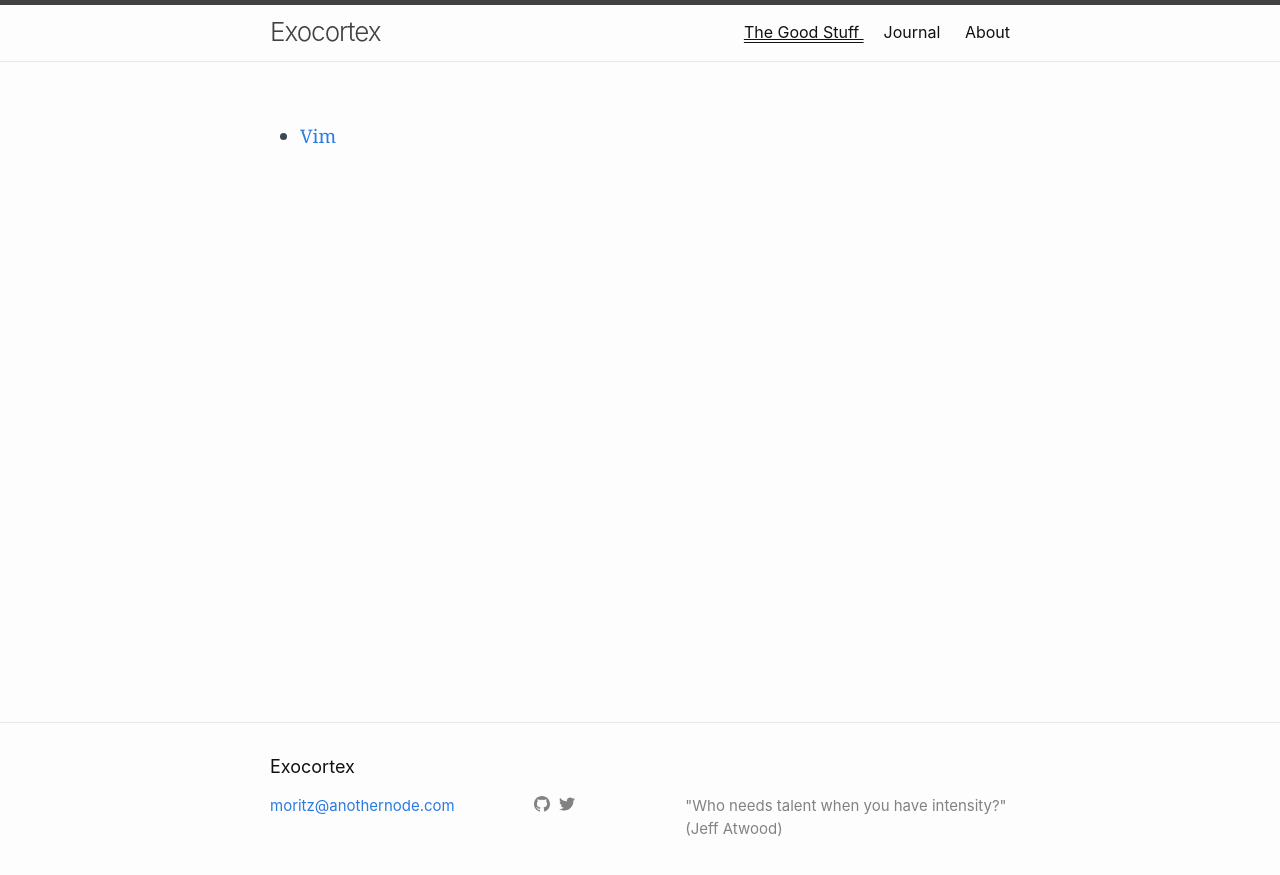
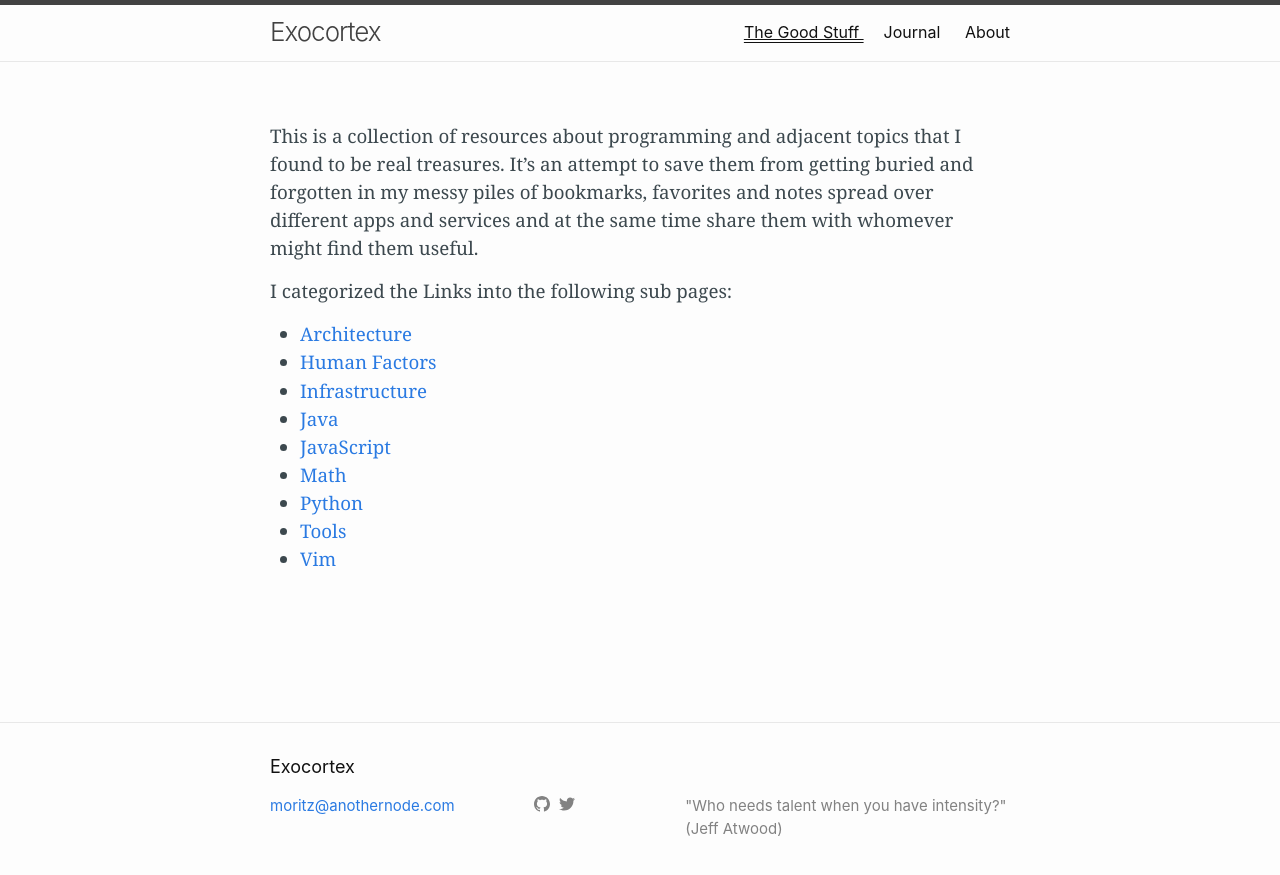
Before and after one commit to anothernode/exocortex-jekyll, a Jekyll site: the page built from the-good-stuff.md, in a window 1280 px wide. Shown: the top 875 px of the page. Built offline with Jekyll 4.4.1, drawn with Linux system fonts in a browser that asks for light colours.

Commit message:
Add some good stuff

```diff
--- a/the-good-stuff.md
+++ b/the-good-stuff.md
@@ -4,4 +4,22 @@ nav_id: the-good-stuff
 permalink: /the-good-stuff/
 ---
 
+<!-- markdownlint-disable MD041  -->
+
+This is a collection of resources about programming and adjacent topics that I
+found to be real treasures. It's an attempt to save them from getting buried and
+forgotten in my messy piles of bookmarks, favorites and notes spread over
+different apps and services and at the same time share them with whomever might
+find them useful.
+
+I categorized the Links into the following sub pages:
+
+- [Architecture](/the-good-stuff/architecture.html)
+- [Human Factors](/the-good-stuff/human-factors.html)
+- [Infrastructure](/the-good-stuff/infrastructure.html)
+- [Java](/the-good-stuff/java.html)
+- [JavaScript](/the-good-stuff/javascript.html)
+- [Math](/the-good-stuff/math.html)
+- [Python](/the-good-stuff/python.html)
+- [Tools](/the-good-stuff/tools.html)
 - [Vim](/the-good-stuff/vim.html)
```
Also changed, not shown: about.md (+2 -0 lines), the-good-stuff/architecture.md (added, +8 -0 lines), the-good-stuff/human-factors.md (added, +8 -0 lines), the-good-stuff/infrastructure.md (added, +8 -0 lines), the-good-stuff/java.md (added, +6 -0 lines), the-good-stuff/javascript.md (added, +8 -0 lines), the-good-stuff/math.md (added, +8 -0 lines), the-good-stuff/python.md (added, +8 -0 lines), the-good-stuff/tools.md (added, +8 -0 lines), 1 other file.
